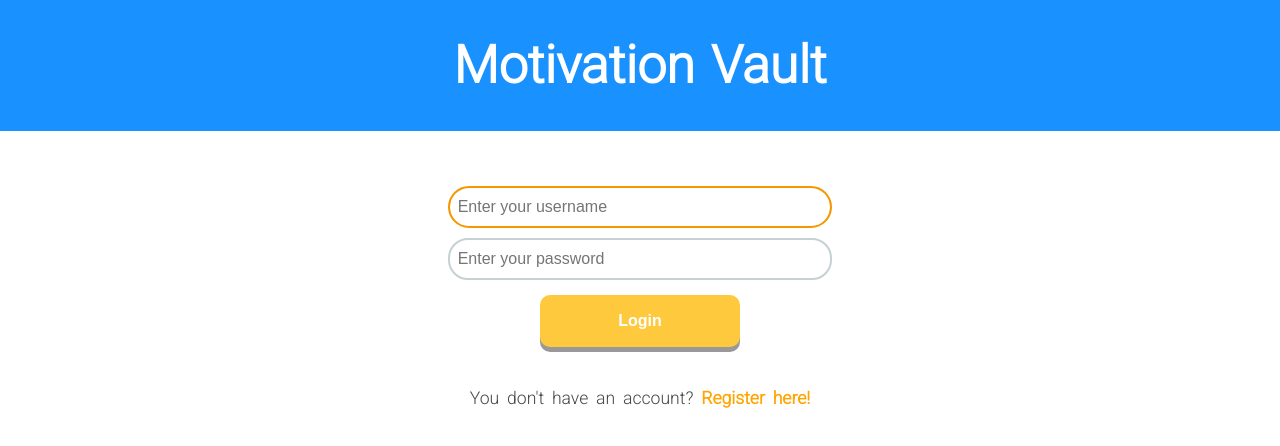
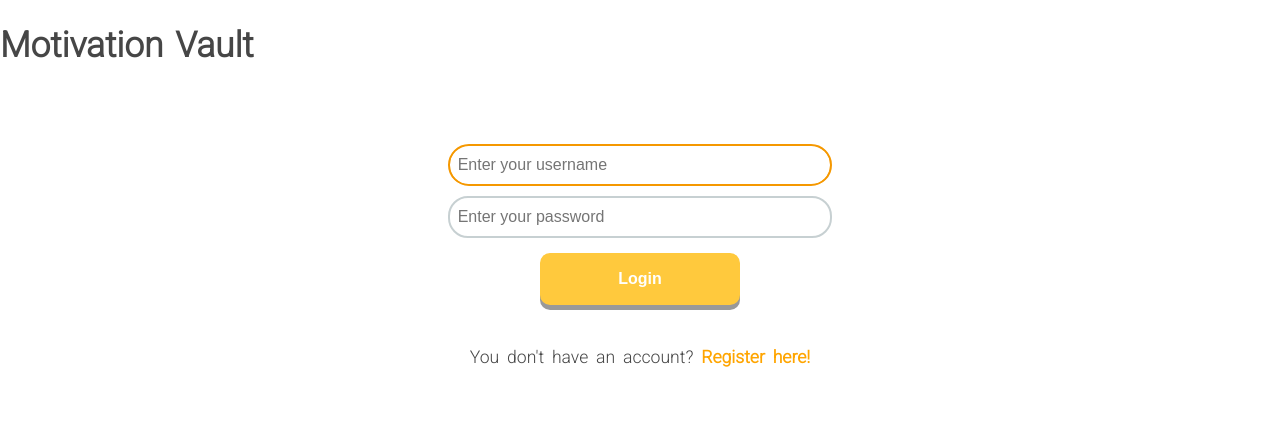
Before and after one commit to manuel12/motivation-vault, a React (Create React App) app in the folder front-end/: page /1 in a window 1280 px wide. Shown: the top 446 px of the page. Built offline with nearby package versions, Linux system fonts and the light colour scheme.

Commit message:
Updated css

```diff
--- a/front-end/src/css/Auth.module.css
+++ b/front-end/src/css/Auth.module.css
@@ -1,13 +1,3 @@
-.header {
-  background-color: #1992ff;
-  display: flex;
-  flex-direction: column;
-  align-items: center;
-  justify-content: center;
-  font-size: calc(10px + 2vmin);
-  color: white;
-}
-
 .login-container {
   width: 100%;
   max-width: 768px;
```
